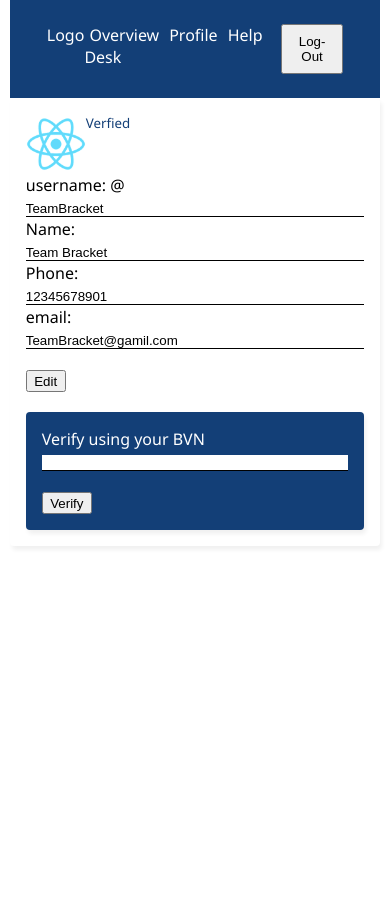
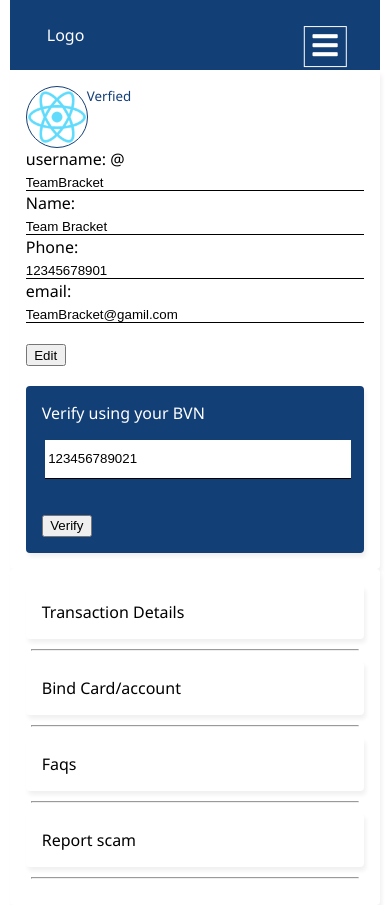
Before and after one commit to Ibnyahyah/Team-bank, a React (Create React App) app: page /profile in a window 390 px wide. Before the commit the page ends 844 px from the top, so only its background shows below. Built offline with nearby package versions, Linux system fonts and the light colour scheme.

Commit message:
responsivnes

```diff
--- a/public/index.html
+++ b/public/index.html
@@ -10,34 +10,13 @@
       content="Web site created using create-react-app"
     />
     <link rel="apple-touch-icon" href="%PUBLIC_URL%/logo192.png" />
-    <!--
-      manifest.json provides metadata used when your web app is installed on a
-      user's mobile device or desktop. See https://developers.google.com/web/fundamentals/web-app-manifest/
-    -->
     <link rel="manifest" href="%PUBLIC_URL%/manifest.json" />
-    <!--
-      Notice the use of %PUBLIC_URL% in the tags above.
-      It will be replaced with the URL of the `public` folder during the build.
-      Only files inside the `public` folder can be referenced from the HTML.
-
-      Unlike "/favicon.ico" or "favicon.ico", "%PUBLIC_URL%/favicon.ico" will
-      work correctly both with client-side routing and a non-root public URL.
-      Learn how to configure a non-root public URL by running `npm run build`.
-    -->
+    <!-- font awesome -->
+    <link rel="stylesheet" href="https://use.fontawesome.com/releases/v5.15.4/css/all.css" integrity="sha384-DyZ88mC6Up2uqS4h/KRgHuoeGwBcD4Ng9SiP4dIRy0EXTlnuz47vAwmeGwVChigm" crossorigin="anonymous">
     <title>React App</title>
   </head>
   <body>
     <noscript>You need to enable JavaScript to run this app.</noscript>
     <div id="root"></div>
-    <!--
-      This HTML file is a template.
-      If you open it directly in the browser, you will see an empty page.
-
-      You can add webfonts, meta tags, or analytics to this file.
-      The build step will place the bundled scripts into the <body> tag.
-
-      To begin the development, run `npm start` or `yarn start`.
-      To create a production bundle, use `npm run build` or `yarn build`.
-    -->
   </body>
 </html>
--- a/src/App.css
+++ b/src/App.css
@@ -46,6 +46,20 @@ nav button{
 }
 nav button a{
   color:#133F77;
+}
+.menu-icon{
+  display: none;
+}
+.fa-bars{
+  color: #fff;
+  border: 1px solid #fff;
+  padding: 5px 8px;
+}
+.btn1{
+  display:block;
+}
+.btn2{
+  display:none;
 }
 /* login and sign up */
 .card{
@@ -124,6 +138,8 @@ nav button a{
   width:60px;
   height:60px;
   display: flex;
+  border: 1px solid #133F77;
+  border-radius: 50%;
 }
 .profile-img-box img{
   width:100%;
@@ -147,8 +163,15 @@ sup{
   color:white;
   margin-top: 20px;
 }
+.input-container-verification{
+  padding:1rem 0.2rem;
+}
 .verification input{
   width: 100%;
+  padding:0.7rem 0.2rem;
+}
+.profile-bar a{
+  color:black;
 }
 
 /* footer */
@@ -170,6 +193,59 @@ footer{
 }
 
 @media screen and (max-width:960px) {
+
+  .menu{
+    width:100%;
+    margin: auto;
+    margin-top:10px;
+    display: flex;
+    flex:row wrap;
+    justify-content: center;
+    position: absolute;
+    top:0;
+    left:0;
+  }
+  .item{
+    display: flex;
+    flex-direction: column;
+    width:100%;
+    position: absolute;
+    top:80px;
+    left:-100%;
+    opacity: 1;
+    transition: all 0.3s ease;
+  }
+  .item.active{
+    background: #133F77;
+    padding-top:20px;
+    left:0;
+    opacity: 1;
+    transition: all 0.3s ease;
+    height:70vh;
+    z-index: 1;
+  }
+  .menu-icon{
+    display: block;
+    position:absolute;
+    top:0;
+    right: 0;
+    transform: translate(-100%, 60%);
+    font-size: 1.8rem;
+    cursor: pointer;
+  }
+  .fa-times{
+    font-size: 2rem;
+    color: #fff;
+    border: 1px solid #fff;
+    padding:5px 8px;
+    z-index: 2;
+  }
+  .btn1{
+    display:none;
+  }
+  .btn2{
+    display:block;
+  }
   .container{
       width:95%;
   }
@@ -185,4 +261,32 @@ footer{
       width: 40px;
       height: 40px;
   }
+  .login-sign-in{
+    width:90%;
+    margin:auto;
+  }
+  .input-container{
+    width:90%;
+    margin-bottom: 10px;
+  }
+  .input-container input{
+    width: 100%;
+    padding: 1rem;
 }
+.login-sign-in h1{
+  font-size:18px;
+}
+.footer{
+  display: flex;
+  flex-direction:row-reverse;
+  justify-content:space-between;
+  /* /* margin-top:10px; */
+  width: 100%;
+  /* text-align:center; */
+  font-size:12px;
+}
+.footer li{
+  display: block;
+  margin: 0 5px;
+}
+}
--- a/src/component/navbar/login-navbar.jsx
+++ b/src/component/navbar/login-navbar.jsx
@@ -1,18 +1,31 @@
+import React from 'react';
 import { Link } from "react-router-dom";
 
-function LoginNavbar(){
+class LoginNavbar extends React.Component{
+    state = {
+        clicked: false
+    }
+    handleClick = ()=>{
+        this.setState({clicked : !this.state.clicked})
+    }
+    render(){
     return(
         <div className="container nav-container">
             <nav>
                 <header>Logo</header>
-                <ul>
+                    <div className="menu-icon" onClick={this.handleClick}>
+                        <i className={this.state.clicked ? "fas fa-times" : "fas fa-bars"}/>
+                    </div>
+                <ul  className={this.state.clicked ? "item active" : "item"}>
                     <li><Link to="/overview">Overview</Link></li>
                     <li><Link to="/profile">Profile</Link></li>
                     <li><Link to="/">Help Desk</Link></li>
+                    <button className="btn2">Log-out</button>
                 </ul>
-                <button>Log-Out</button>
+                <button className="btn1">Log-out</button>
             </nav>
         </div>
     )
 }
+}
 export default LoginNavbar;
--- a/src/component/navbar/navbar.jsx
+++ b/src/component/navbar/navbar.jsx
@@ -1,19 +1,32 @@
+import React from 'react'
 import { Link } from "react-router-dom";
 
-function Navbar(){
+class Navbar extends React.Component{
+    state = {
+        clicked: false
+    }
+    handleClick = ()=>{
+        this.setState({clicked : !this.state.clicked})
+    }
+    render(){
     return(
         <div className="container nav-container">
             <nav>
                 <header>Logo</header>
-                <ul>
+                <div className="menu-icon" onClick={this.handleClick}>
+                        <i className={this.state.clicked ? "fas fa-times" : "fas fa-bars"}/>
+                    </div>
+                <ul  className={this.state.clicked ? "item active" : "item"}>
                     <li><Link to="/">About us</Link></li>
                     <li><Link to="/">Business</Link></li>
                     <li><Link to="/">Personal</Link></li>
                     <li><Link to="/">Help Desk</Link></li>
+                    <button className="btn2"><Link to="/login">Get Started</Link></button>
                 </ul>
-                <button><Link to="/login">Get Started</Link></button>
+                <button className="btn1"><Link to="/login">Get Started</Link></button>
             </nav>
         </div>
     )
 }
+}
 export default Navbar;
--- a/src/pages/profile/dummy-data.js
+++ b/src/pages/profile/dummy-data.js
@@ -3,6 +3,25 @@ export const Data = [
         username:'TeamBracket',
         name:'Team Bracket',
         phone:'12345678901',
-        email:'TeamBracket@gamil.com'
+        email:'TeamBracket@gamil.com',
+        bvn:'123456789021'
     }
 ]
+export const DataUrl = [
+    {
+        url:'/',
+        details:'Transaction Details'
+    },
+    {
+        url:'/',
+        details:'Bind Card/account'
+    },
+    {
+        url:'/',
+        details:'Faqs'
+    },
+    {
+        url:'/',
+        details:'Report scam'
+    },
+]
--- a/src/pages/profile/profile.jsx
+++ b/src/pages/profile/profile.jsx
@@ -1,7 +1,8 @@
+import { Link } from 'react-router-dom'
 import LoginNavbar from '../../component/navbar/login-navbar'
 import ProfileEdit from '../../component/profile/profile-editor'
 import Verification from '../../component/profile/verification'
-import { Data } from './dummy-data'
+import { Data, DataUrl } from './dummy-data'
 
 export default function Profile(){
     return(
@@ -23,6 +24,20 @@ export default function Profile(){
                             })}
                     </div>
                 </div>
+                <div className="card profile-bar">
+                    {DataUrl.map((data)=>{
+                        return(
+                            <div>
+                                <div className="row">
+                                    <div className="card">
+                                        <p><Link to={data.url}>{data.details}</Link></p>
+                                    </div>
+                                </div>
+                                <hr/>
+                            </div>
+                        )
+                    })}
+                </div>
             </div>
         </>
     )
```
